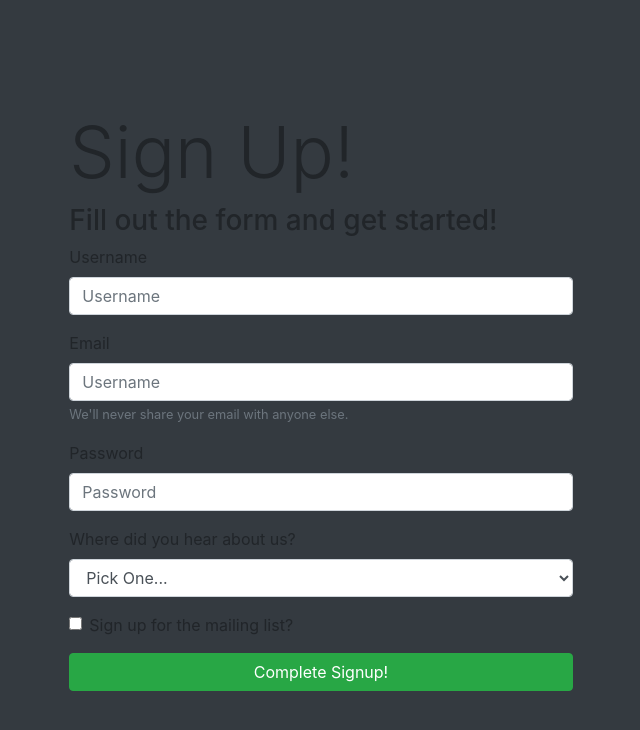
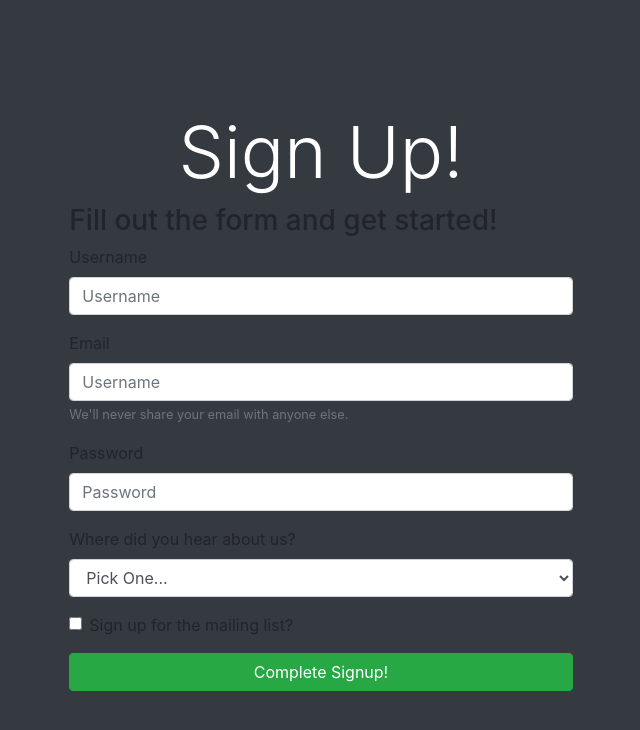
Before and after one commit to singharaj-usai/Bootstrap-Utilities, a plain HTML site: page Unsolved/index.html in a window 1280 px wide. Shown: the whole page, without its empty margins (304-944 px from the left). Drawn offline with nearby package versions, Linux system fonts and the light colour scheme.

Commit message:
add text center class and white text

```diff
--- a/Unsolved/index.html
+++ b/Unsolved/index.html
@@ -22,7 +22,7 @@
       <div class="col-10 col-md-6 col-lg-5">
 
         <!-- Add classes to center this text and make it white -->
-        <h1 class="display-3">Sign Up!</h1>
+        <h1 class="display-3 text-center text-white">Sign Up!</h1>
 
         <!-- Add classes to apply a white background, rounded corners, padding, and margin on the y-axis (top and bottom) -->
         <form class="">
```
